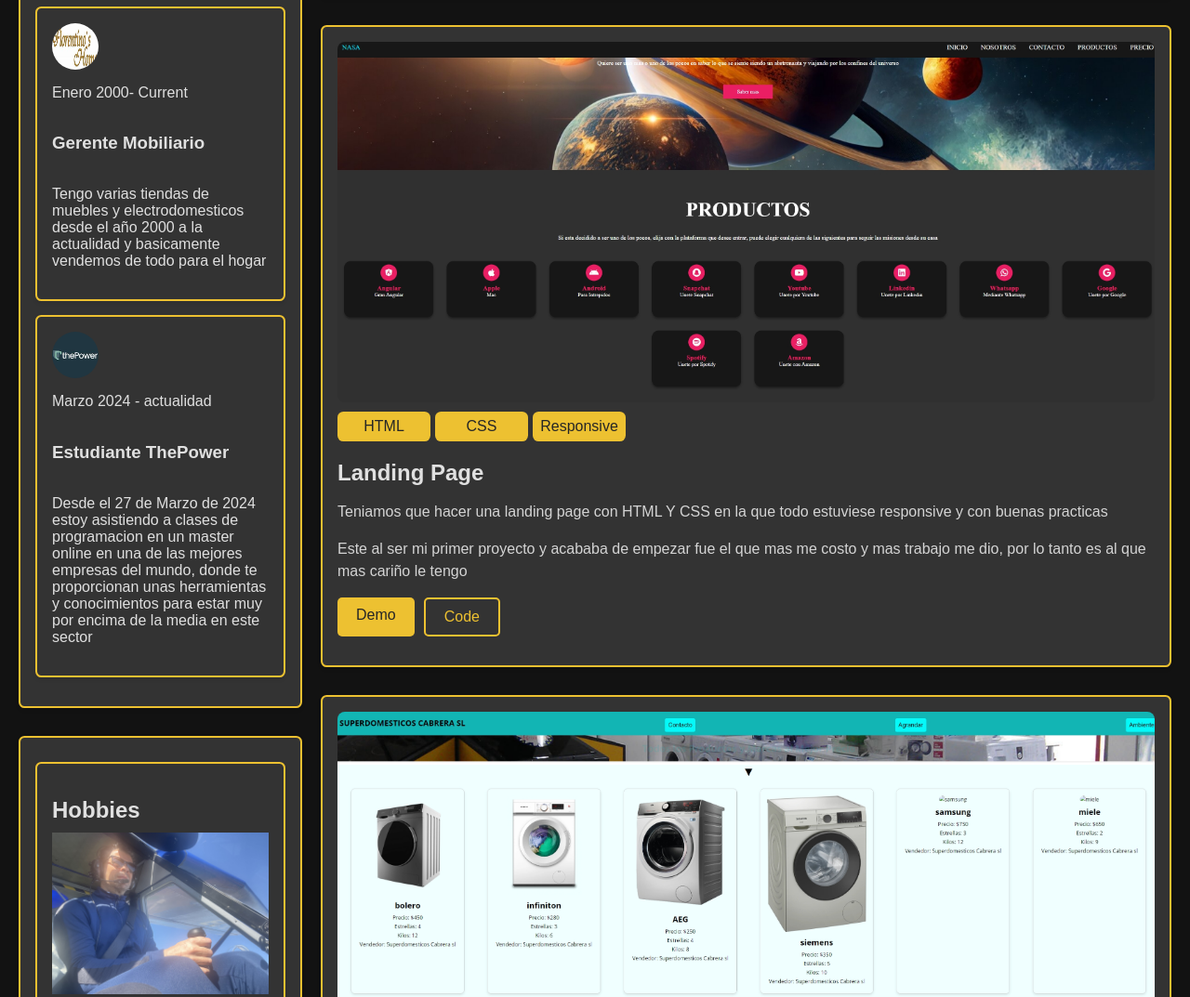
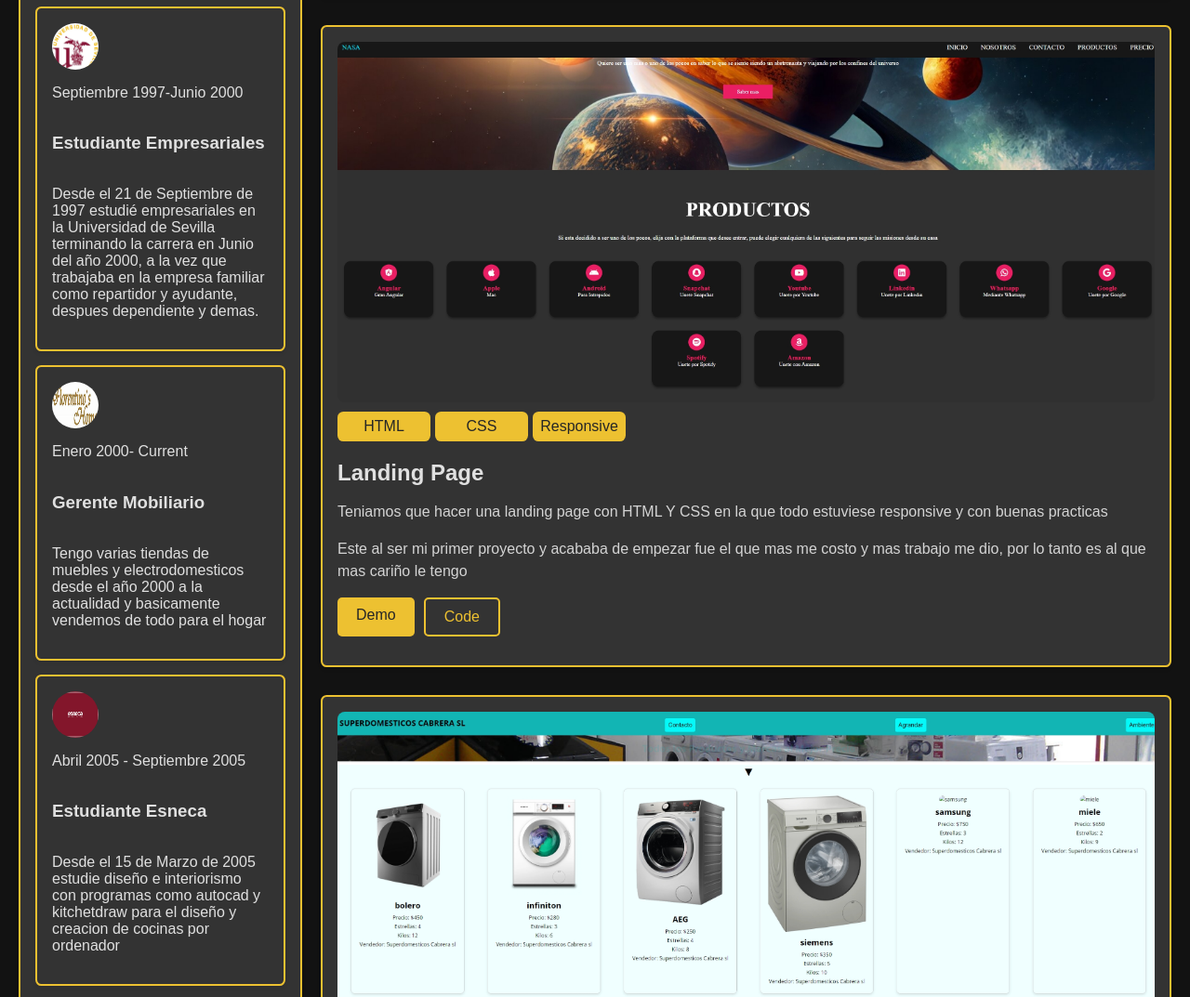
Before and after one commit to FRANCISCOJESUS1980/proyecto4.5, a website built with Vite: page index.html in a window 1280 px wide. Shown: the part 980-2053 px from the top of the page at 93% size. Built offline with nearby package versions, Linux system fonts and the light colour scheme.

Commit message:
feat añadiendo experiencias

```diff
--- a/src/assets/componentes/grueso/columnaizquierda.js
+++ b/src/assets/componentes/grueso/columnaizquierda.js
@@ -32,12 +32,28 @@
   return `
     <article class="card card--experience ">
       <h2 class="card__title">Experiencies</h2>
+         <div class="experience card">
+        <img src="/assets1/imagenes.jgp/universidad.jpg" alt="logo" class="experience__image">
+        <div class="experience__info">
+          <p class="experience__time">Septiembre 1997-Junio 2000 </p>
+          <h3 class="experience__job">Estudiante Empresariales</h3>
+          <p class="experience__description">Desde el 21 de Septiembre de 1997 estudié empresariales en la Universidad de Sevilla terminando la carrera en Junio del año 2000, a la vez que trabajaba en la empresa familiar como repartidor y ayudante, despues dependiente y demas. </p>
+        </div>
+      </div>
       <div class="experience card">
         <img src="/assets1/imagenes.jgp/logo tienda.jpg" alt="logo" class="experience__image">
         <div class="experience__info">
           <p class="experience__time">Enero 2000- Current</p>
           <h3 class="experience__job">Gerente Mobiliario</h3>
           <p class="experience__description">Tengo varias tiendas de muebles y electrodomesticos desde el año 2000 a la actualidad y basicamente vendemos de todo para el hogar</p>
+        </div>
+      </div>
+          <div class="experience card">
+        <img src="/assets1/imagenes.jgp/logo esmeca.jpg" alt="logo" class="experience__image">
+        <div class="experience__info">
+          <p class="experience__time">Abril 2005 - Septiembre 2005</p>
+          <h3 class="experience__job">Estudiante Esneca</h3>
+          <p class="experience__description">Desde el 15 de Marzo de 2005 estudie diseño e interiorismo con programas como autocad y kitchetdraw para el diseño y creacion de cocinas por ordenador</p>
         </div>
       </div>
       <div class="experience card">
--- a/src/assets/componentes/mediaq.scss
+++ b/src/assets/componentes/mediaq.scss
@@ -23,7 +23,7 @@
     a {
       max-width: 90px;
 
-      margin-left: -8px;
+      margin-left: -15px;
     }
   }
 }
```
Also changed, not shown: public/assets1/imagenes.jgp/logo esmeca.jpg (added), public/assets1/imagenes.jgp/universidad.jpg (added).
